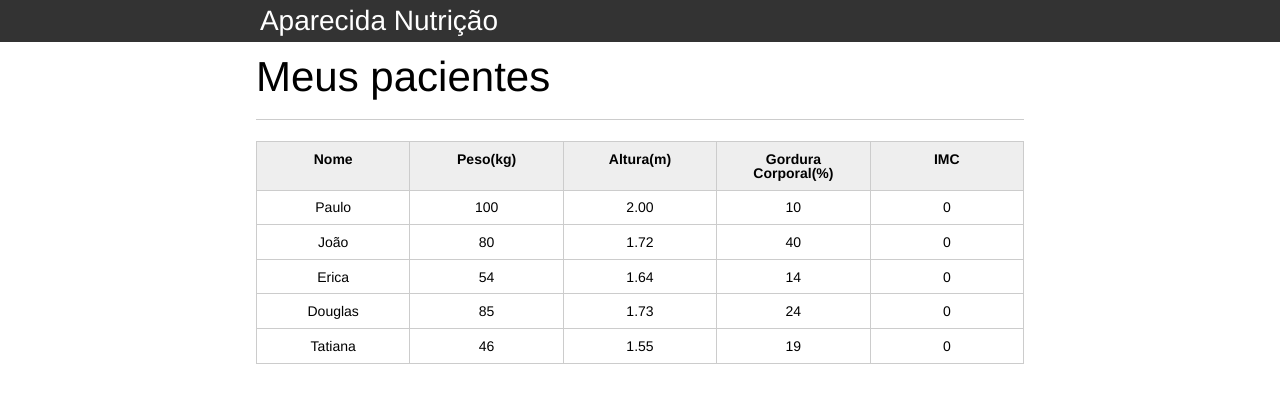
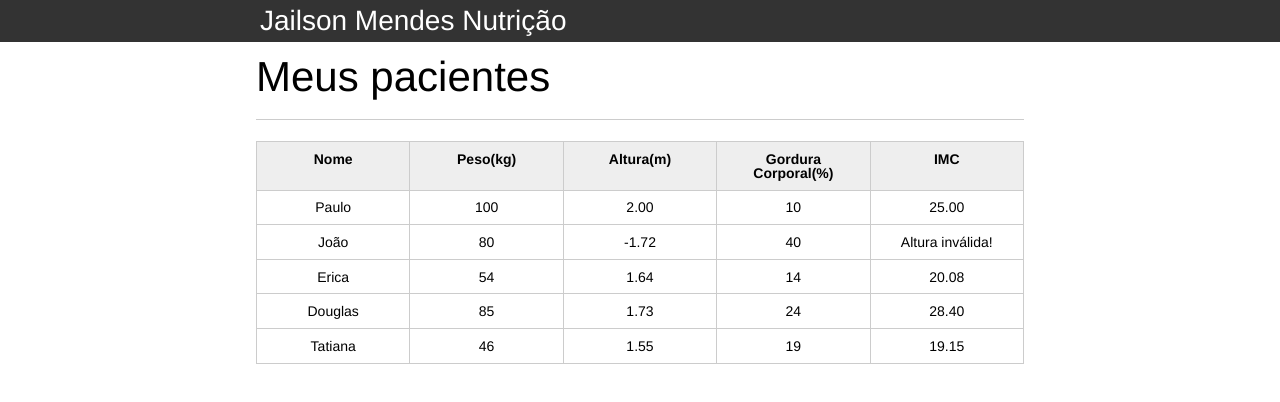
Before and after one commit to arielmell0/Curso-Javascript, a plain HTML site: page Javascript alura/introducao-javascript/index.html in a window 1280 px wide. Drawn offline with Linux system fonts and the light colour scheme.

Commit message:
js alura chapter 3 :coffee:

```diff
--- a/Javascript alura/introducao-javascript/index.html
+++ b/Javascript alura/introducao-javascript/index.html
@@ -1,18 +1,20 @@
 <!DOCTYPE html>
 <html lang="pt-br">
+
 <head>
 	<meta charset="UTF-8">
-		<title>Aparecida Nutrição</title>
+	<title>Jailson Mendes Nutrição</title>
 	<link rel="icon" href="favicon.ico" type="image/x-icon">
 	<link rel="stylesheet" type="text/css" href="css/reset.css">
 	<link rel="stylesheet" type="text/css" href="css/index.css">
 
 </head>
+
 <body>
 
 	<header>
 		<div class="container">
-				<h1>Aparecida Nutrição</h1>
+			<h1>Jailson Mendes Nutrição</h1>
 		</div>
 	</header>
 	<main>
@@ -29,7 +31,7 @@
 					</tr>
 				</thead>
 				<tbody id="tabela-pacientes">
-						<tr class="paciente" >
+					<tr class="paciente">
 						<td class="info-nome">Paulo</td>
 						<td class="info-peso">100</td>
 						<td class="info-altura">2.00</td>
@@ -37,15 +39,15 @@
 						<td class="info-imc">0</td>
 					</tr>
 
-						<tr class="paciente" >
+					<tr class="paciente">
 						<td class="info-nome">João</td>
 						<td class="info-peso">80</td>
-							<td class="info-altura">1.72</td>
+						<td class="info-altura">-1.72</td>
 						<td class="info-gordura">40</td>
 						<td class="info-imc">0</td>
 					</tr>
 
-						<tr class="paciente" >
+					<tr class="paciente">
 						<td class="info-nome">Erica</td>
 						<td class="info-peso">54</td>
 						<td class="info-altura">1.64</td>
@@ -60,7 +62,7 @@
 						<td class="info-gordura">24</td>
 						<td class="info-imc">0</td>
 					</tr>
-						<tr class="paciente" >
+					<tr class="paciente">
 						<td class="info-nome">Tatiana</td>
 						<td class="info-peso">46</td>
 						<td class="info-altura">1.55</td>
@@ -73,11 +75,10 @@
 		</section>
 	</main>
 
-		<script>
-			const tituloH1 = document.querySelector('h1')
+	<script src="./js/index.js">
 
-			console.log(tituloH1.textContent)
 	</script>
 
 </body>
+
 </html>
--- a/Javascript alura/introducao-javascript/js/index.js
+++ b/Javascript alura/introducao-javascript/js/index.js
@@ -1,7 +1,33 @@
-class Imc {
-    constructor(peso, altura, idade){
-        if(peso >= altura)
-    }
+var pacientes = document.querySelectorAll('.paciente')
+
+for (var i = 0; i < pacientes.length; i++) {
+
+    var paciente = pacientes[i]
+
+    var tdPeso = paciente.querySelector('.info-peso')
+    var peso = tdPeso.textContent
+
+    var tdAltura = paciente.querySelector('.info-altura')
+    var altura = tdAltura.textContent
+
+    var tdImc = paciente.querySelector('.info-imc')
 
 
+    var calculoImc = peso / (altura * altura)
+
+
+    //validação
+    var alturaValida = true
+    var PesoValida = true
+
+
+    if (peso < 0 || peso > 1000) {
+        tdImc.textContent = 'Peso inválido!'
+        PesoValida = false
+    } else if (altura > 3 || altura < 0) {
+        tdImc.textContent = 'Altura inválida!'
+        alturaValida = false
+    } else {
+        tdImc.textContent = calculoImc.toFixed(2)
+    }
 }
```
Lines whose indentation alone changed are shown as unchanged.
